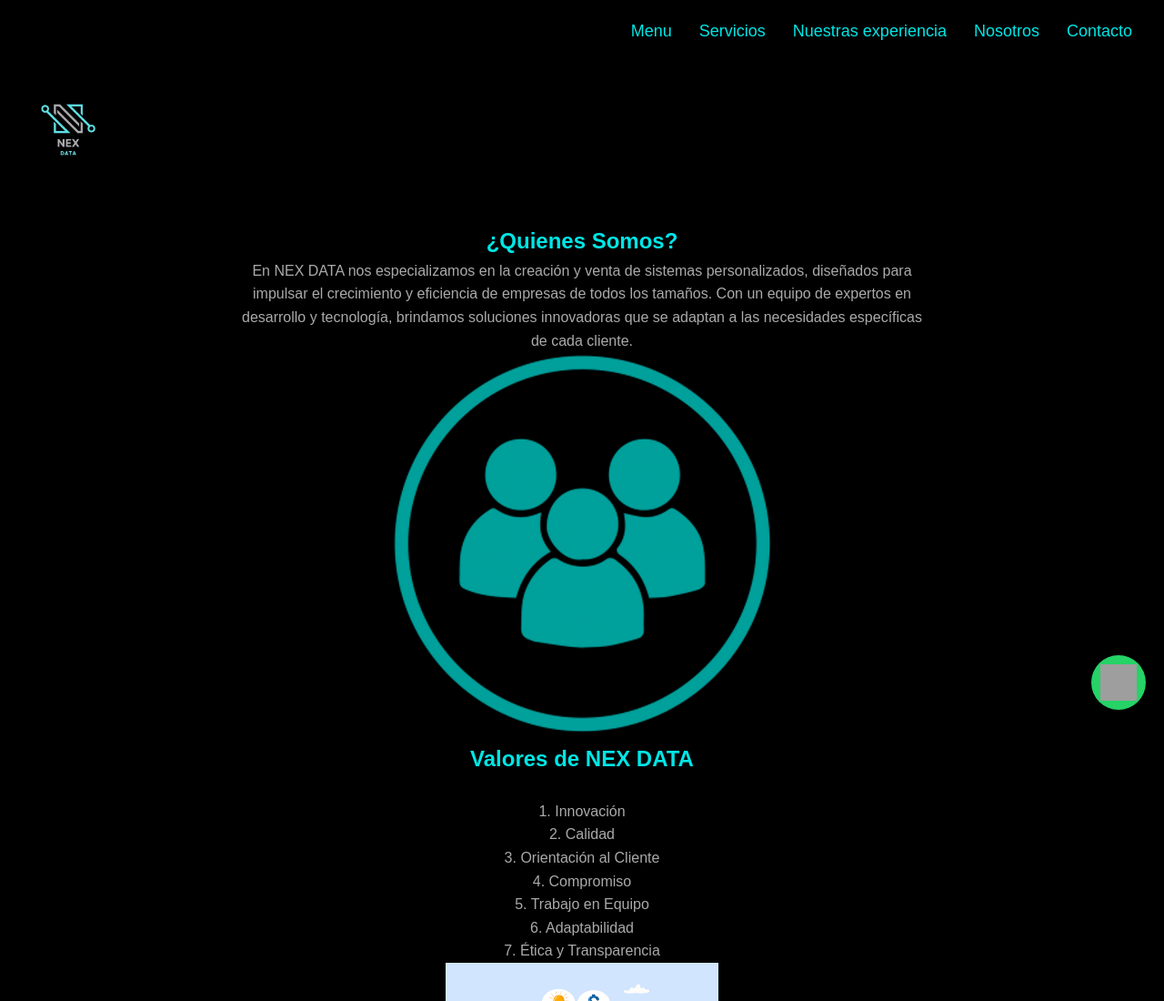
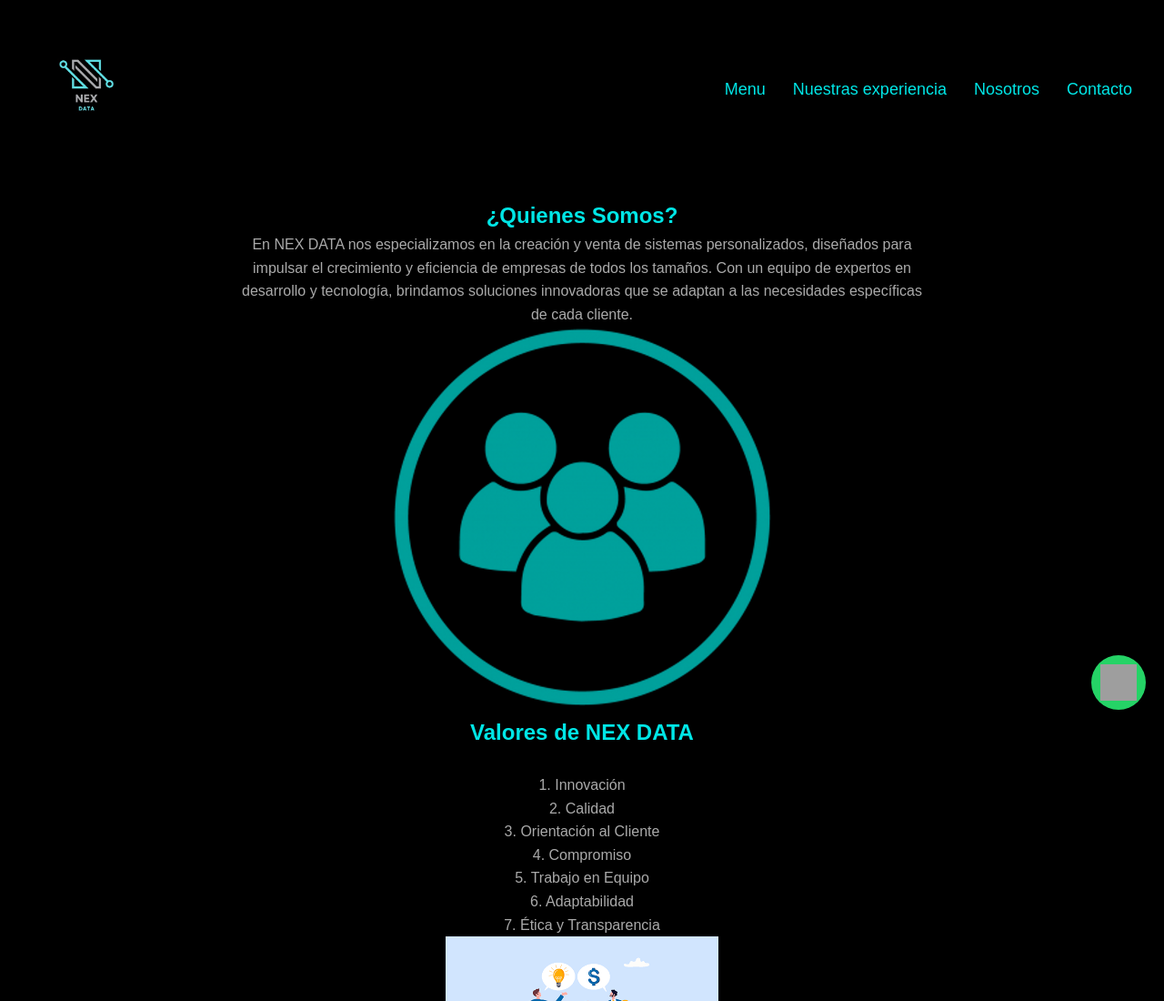
Before and after one commit to ALEXANDRA291133/nexdata, a plain HTML site: page nosotros.html in a window 1280 px wide. Shown: the top 1100 px of the page at 91% size. Drawn offline with Linux system fonts and the light colour scheme; grey boxes are pictures that could not be loaded.

Commit message:
Update nosotros.html

```diff
--- a/nosotros.html
+++ b/nosotros.html
@@ -63,23 +63,19 @@
     </style>
 </head>
 <body>
-    <header>
+     <header>
         <div class="logo">
-
+            <img src="IMG/LOGO-NEX-DATA.jpeg" alt="NEX DATA">
         </div>
         <nav>
             <ul>
                 <li><a href="index.html">Menu</a></li>
-                <li><a href="Servicios.html">Servicios</a></li>
                 <li><a href="Nuestras-experiencia.html">Nuestras experiencia</a></li>
                 <li><a href="nosotros.html">Nosotros</a></li>
                 <li><a href="contacto.html">Contacto</a></li>
             </ul>
         </nav>
     </header>
-    <div class="logo">
-        <img src="IMG/LOGO-NEX-DATA.jpeg" alt="NEX DATA">
-    </div>
     <footer>
         <div id="¿Quienes Somos?" class="footer-content">
             <h2>¿Quienes Somos?</h2>
```
